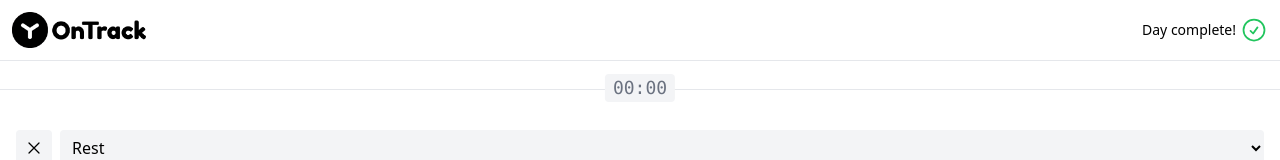
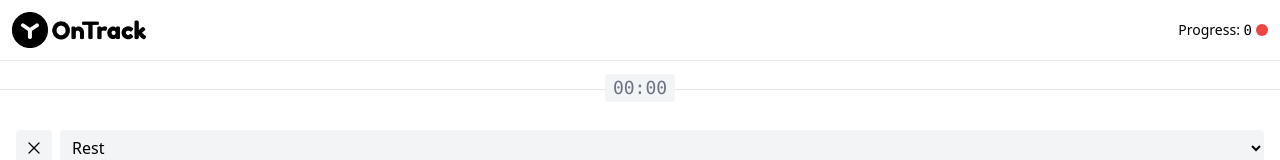
Before and after one commit to egorystuff/ontrack-TypeScript, a Vue app: page /#timeline in a window 1280 px wide. Shown: the top 160 px of the page. Built offline with nearby package versions, Linux system fonts and the light colour scheme.

Commit message:
updated progress item component

```diff
--- a/src/activities.js
+++ b/src/activities.js
@@ -33,6 +33,7 @@
 }
 
 const totalActivitySecondsToComplete = computed(() => {
+  console.log(trackedActivities.value)
   return trackedActivities.value
     .map(({ secondsToComplete }) => secondsToComplete)
     .reduce((total, seconds) => total + seconds, 0)
--- a/src/components/ProgressItem.vue
+++ b/src/components/ProgressItem.vue
@@ -1,5 +1,6 @@
 <script setup>
 import { formatSeconds } from '../functions'
+import { HUNDRED_PERCENT } from '../constants'
 import { isActivityValid } from '@/validators'
 import { useProgress } from '@/composables/progress'
 
@@ -11,19 +12,23 @@
   }
 })
 
-const { percentage, trackedSeconds, colorClass } = useProgress(props.activity)
+const { percentage, trackedActivitySeconds, colorClass } = useProgress(props.activity)
 </script>
 
 <template>
   <li class="flex flex-col gap-1 p-4">
     <div class="truncate text-xl">{{ activity.name }}</div>
     <div class="flex h-5 overflow-hidden rounded bg-neutral-200">
-      <div :class="colorClass" :style="`width: ${percentage}%`" />
+      <div
+        :class="['transition-all', colorClass]"
+        :style="{ width: `${Math.min(percentage, HUNDRED_PERCENT)}%` }"
+      />
     </div>
     <div class="flex justify-between font-mono text-sm">
       <span>{{ percentage }}%</span>
       <span
-        >{{ formatSeconds(trackedSeconds) }} / {{ formatSeconds(activity.secondsToComplete) }}</span
+        >{{ formatSeconds(trackedActivitySeconds) }} /
+        {{ formatSeconds(activity.secondsToComplete) }}</span
       >
     </div>
   </li>
--- a/src/composables/progress.js
+++ b/src/composables/progress.js
@@ -9,16 +9,16 @@
   const colorClass = computed(() => getProgressColorClass(percentage.value))
 
   const percentage = computed(() =>
-    calculateActivityCompletionPercentage(activity, trackedSeconds.value)
+    calculateActivityCompletionPercentage(activity, trackedActivitySeconds.value)
   )
 
-  const trackedSeconds = computed(() =>
+  const trackedActivitySeconds = computed(() =>
     calculateTrackedActivitySeconds(timelineItems.value, activity)
   )
 
   return {
     percentage,
-    trackedSeconds,
+    trackedActivitySeconds,
     colorClass
   }
 }
--- a/src/composables/total-progress.js
+++ b/src/composables/total-progress.js
@@ -11,13 +11,14 @@
   const percentage = computed(() => calculateCompletionPercentage(totalTrackedSeconds.value))
 
   const totalTrackedSeconds = computed(() => {
-    return trackedActivities.value.reduce((total, activity) => {
-      let trackedSeconds = calculateTrackedActivitySeconds(timelineItems.value, activity)
-
-      trackedSeconds =
-        trackedSeconds < activity.secondsToComplete ? trackedSeconds : activity.secondsToComplete
-      return total + trackedSeconds
-    })
+    return trackedActivities.value
+      .map((activity) =>
+        Math.min(
+          calculateTrackedActivitySeconds(timelineItems.value, activity),
+          activity.secondsToComplete
+        )
+      )
+      .reduce((total, seconds) => total + seconds, 0)
   })
 
   return {
```
